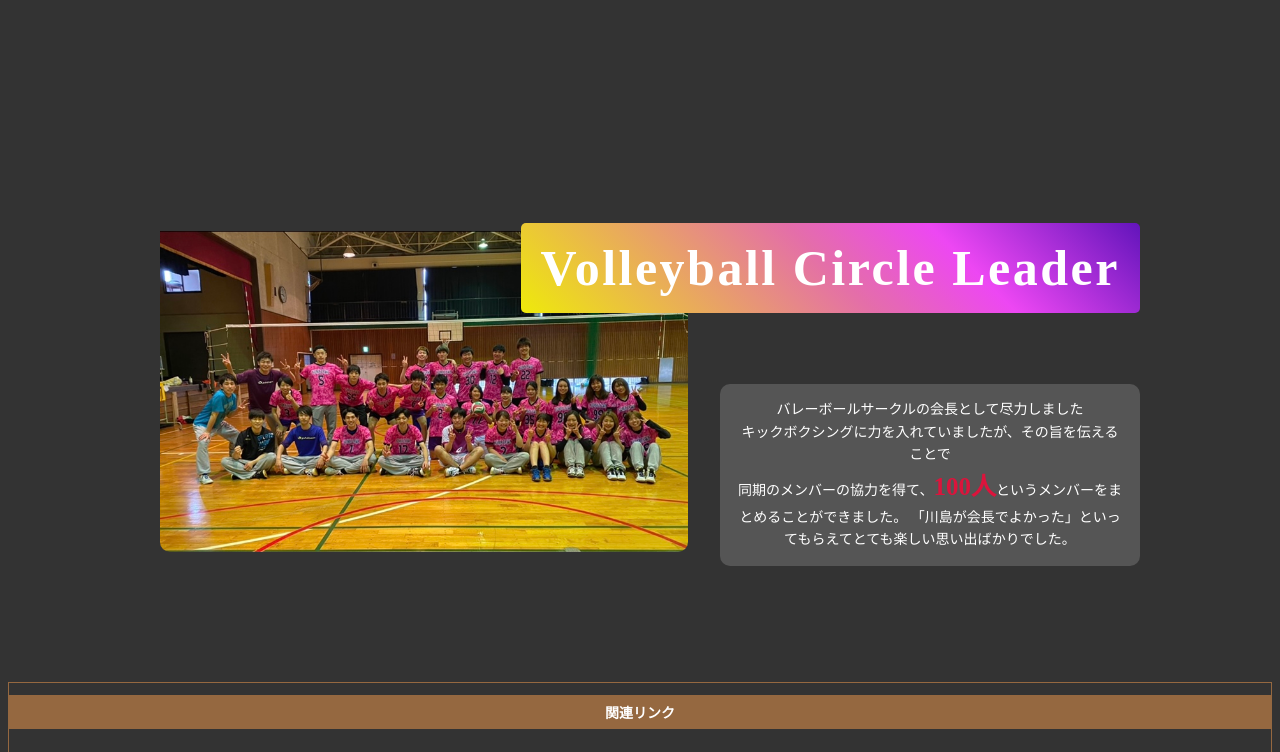
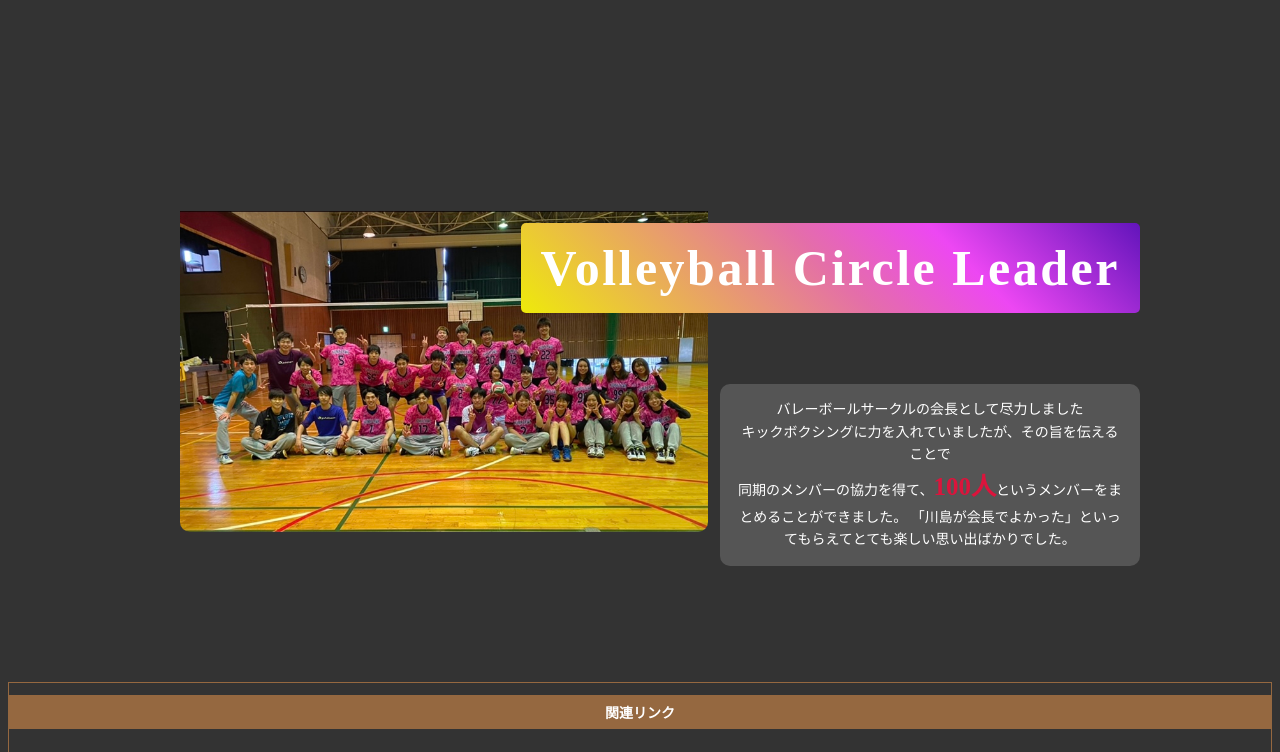
Before and after one commit to kawashimayuma0425/2022syukatu, a plain HTML site: page index.html in a window 1280 px wide. Shown: the part 1260-2012 px from the top of the page. Drawn offline with Linux system fonts and the light colour scheme.

Commit message:
Update style.css

```diff
--- a/style.css
+++ b/style.css
@@ -126,7 +126,7 @@ ul{
 
 .contents li.show h2,
 .contents li.show p,
-.contents li.show img{
+main .contents li.show img{
     transform: none;
     opacity: 1;
 }
```
